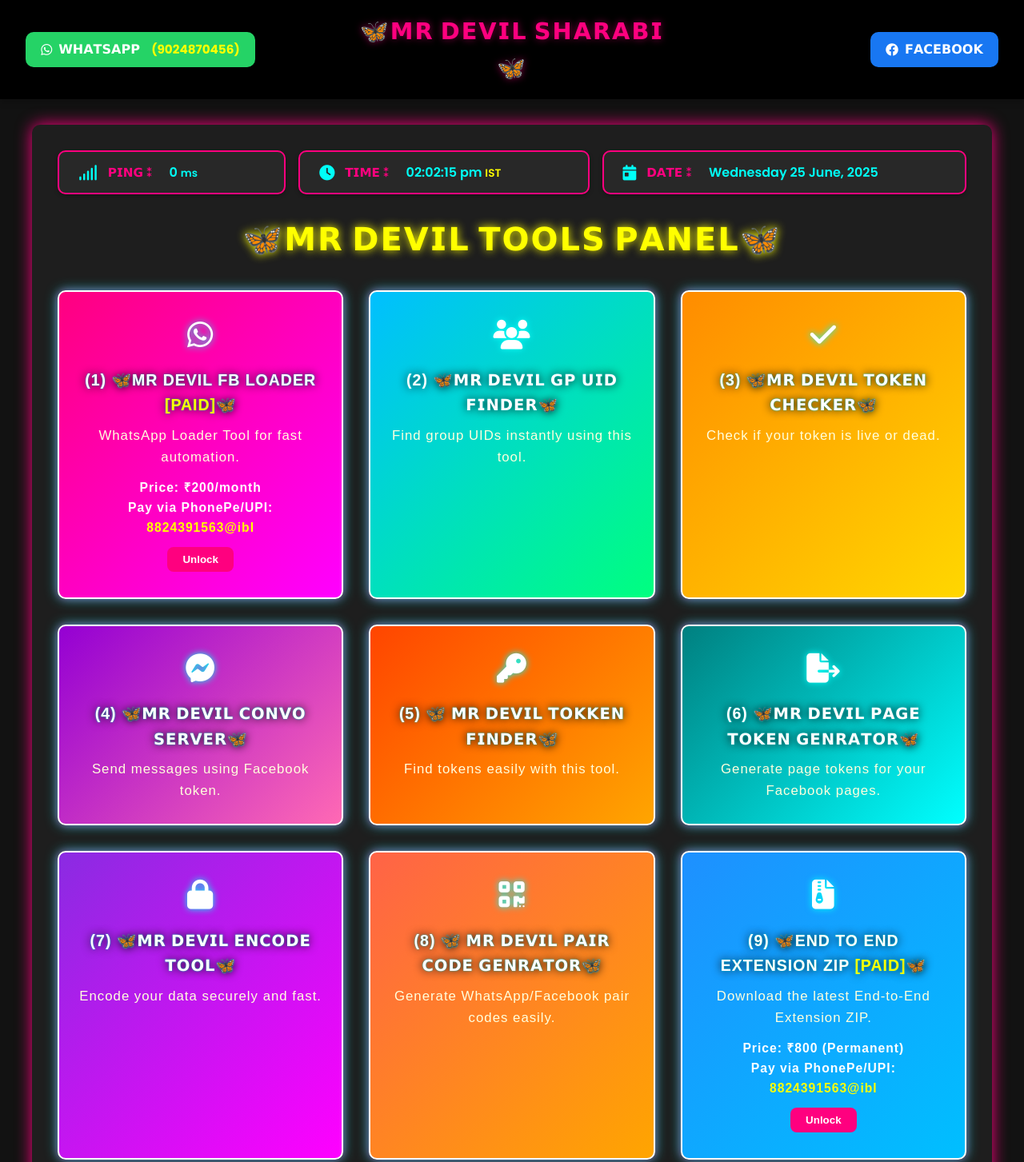
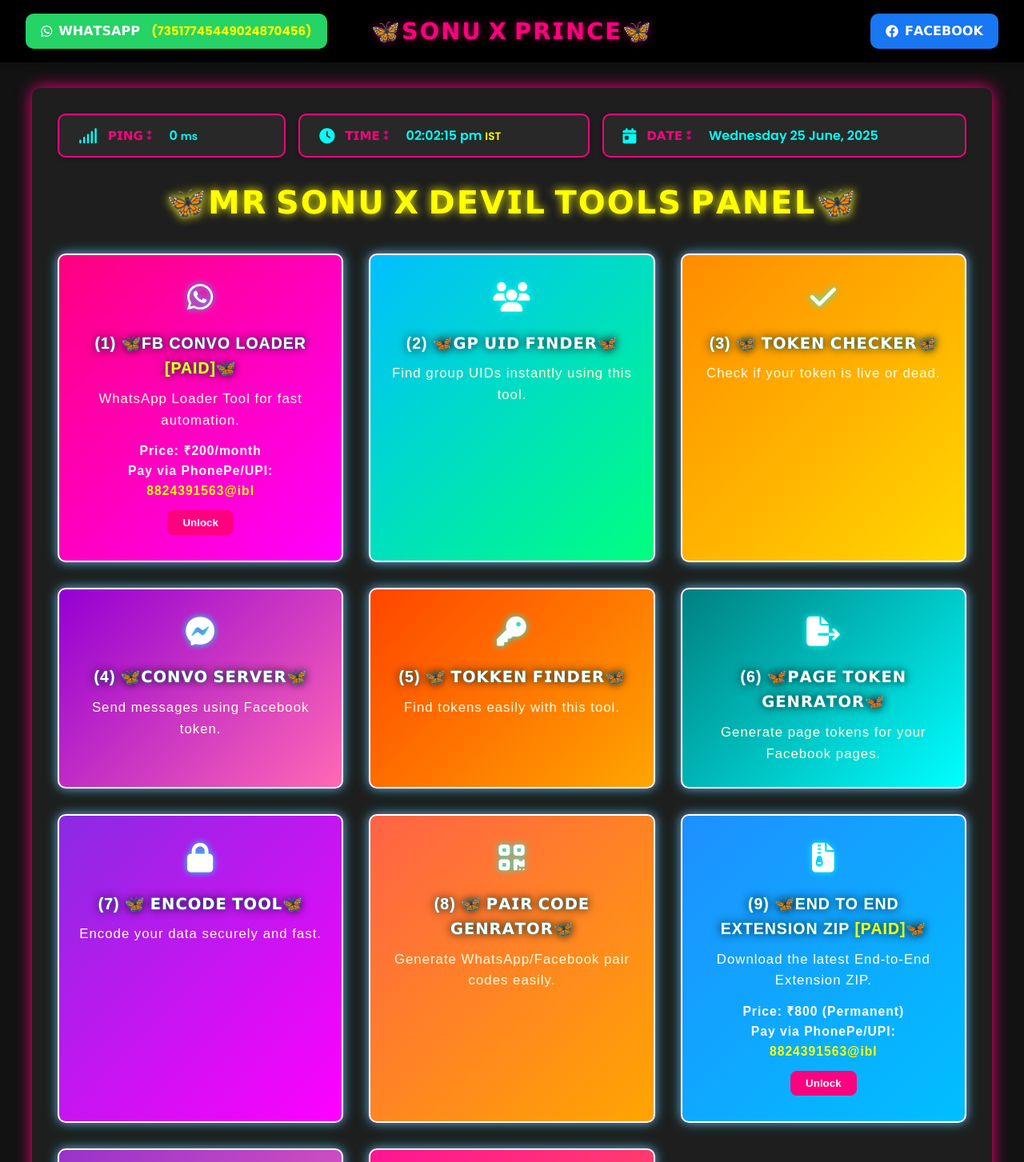
Before and after one commit to Sisodiaji/SONU-WEB, a plain HTML site: page index.html in a window 1280 px wide. Shown: the top 1453 px of the page at 80% size. Drawn offline with Linux system fonts and the light colour scheme.

Commit message:
Update index.html
Signed-off-by: Sisodiaji <Sonusisodia375@gmail.com>

```diff
--- a/index.html
+++ b/index.html
@@ -3,8 +3,8 @@
 <head>
     <meta charset="UTF-8">
     <meta name="viewport" content="width=device-width, initial-scale=1.0">
-    <meta name="description" content=" - Premium Facebook and WhatsApp automation tools">
-    <meta name="keywords" content="Facebook tools, WhatsApp tools, token generator, ">
+    <meta name="description" content="WEB PANEL - Premium Facebook and WhatsApp automation tools">
+    <meta name="keywords" content="Facebook tools, WhatsApp tools, token generator, MR DEVIL">
     <title>🦋SONU X PRINCE PANEL🦋</title>
     <link rel="preconnect" href="https://fonts.googleapis.com">
     <link rel="preconnect" href="https://fonts.gstatic.com" crossorigin>
@@ -290,11 +290,11 @@
 <body>
     <nav>
         <div class="nav-left">
-            <a href="https://wa.me/919024870456" class="btn btn-whatsapp">
-                <i class="fab fa-whatsapp"></i> 𝗪𝗛𝗔𝗧𝗦𝗔𝗣𝗣 <small>(9024870456)</small>
+            <a href="https://wa.me/919024870456-7351774544" class="btn btn-whatsapp">
+                <i class="fab fa-whatsapp"></i> 𝗪𝗛𝗔𝗧𝗦𝗔𝗣𝗣 <small>(73517745449024870456)</small>
             </a>
         </div>
-        <div class="logo">🦋𝗠𝗥 𝗗𝗘𝗩𝗜𝗟 𝗦𝗛𝗔𝗥𝗔𝗕𝗜🦋</div>
+        <div class="logo">🦋𝗦𝗢𝗡𝗨 𝗫 𝗣𝗥𝗜𝗡𝗖𝗘🦋</div>
         <div class="nav-right">
             <a href="https://www.facebook.com/share/1AkRQ3QdVb/" class="btn btn-facebook">
                 <i class="fab fa-facebook"></i> 𝗙𝗔𝗖𝗘𝗕𝗢𝗢𝗞
@@ -336,12 +336,12 @@
                 <span class="status-value" id="dateValue"><span class="loading"></span>Loading...</span>
             </div>
         </div>
-        <h1 class="glowing-arrow">🦋𝗠𝗥 𝗗𝗘𝗩𝗜𝗟 𝗧𝗢𝗢𝗟𝗦 𝗣𝗔𝗡𝗘𝗟🦋</h1>
+        <h1 class="glowing-arrow">🦋𝗠𝗥 𝗦𝗢𝗡𝗨 𝗫 𝗗𝗘𝗩𝗜𝗟 𝗧𝗢𝗢𝗟𝗦 𝗣𝗔𝗡𝗘𝗟🦋</h1>
         <div class="service-grid">
             <!-- (1) WP Loader (Paid) -->
             <div class="service-card paid-tool" id="wp-card" style="background: linear-gradient(135deg, #ff007f 0%, #ff00ff 100%); cursor:auto;">
                 <i class="fab fa-whatsapp"></i>
-                <h2>(1) 🦋MR DEVIL FB LOADER <span style="color:yellow;">[PAID]</span>🦋</h2>
+                <h2>(1) 🦋FB CONVO LOADER <span style="color:yellow;">[PAID]</span>🦋</h2>
                 <p>WhatsApp Loader Tool for fast automation.</p>
                 <div class="payment-info">
                     <b>Price: ₹200/month</b><br>
@@ -357,50 +357,50 @@
                     <span>Welcome, <span id="wp-name"></span></span><br>
                     <span>First Login: <span id="wp-first-login"></span></span><br>
                     <span id="wp-timer"></span><br>
-                    <button class="open-btn" onclick="window.open('https://convo-sarver-nzzo.onrender.com')">Open Tool</button>
+                    <button class="open-btn" onclick="window.open('https://post-sar.vercel.app/','_blank')">Open Tool</button>
                     <button class="logout-btn" onclick="logoutTool('wp')">Logout</button>
                 </div>
             </div>
             <!-- (2) GP UID Finder (Free) -->
             <div class="service-card" style="background: linear-gradient(135deg, #00bfff 0%, #00ff7f 100%);" onclick="window.open('https://your-gp-uid-finder-link.com','_blank')">
                 <i class="fa-solid fa-users"></i>
-                <h2>(2) 🦋𝗠𝗥 𝗗𝗘𝗩𝗜𝗟 𝗚𝗣 𝗨𝗜𝗗 𝗙𝗜𝗡𝗗𝗘𝗥🦋</h2>
+                <h2>(2) 🦋𝗚𝗣 𝗨𝗜𝗗 𝗙𝗜𝗡𝗗𝗘𝗥🦋</h2>
                 <p>Find group UIDs instantly using this tool.</p>
             </div>
             <!-- (3) Token Checker (Free) -->
             <div class="service-card" style="background: linear-gradient(135deg, #ff8c00 0%, #ffd700 100%);" onclick="window.open('https://your-token-checker-link.com','_blank')">
                 <i class="fa-solid fa-check"></i>
-                <h2>(3) 🦋𝗠𝗥 𝗗𝗘𝗩𝗜𝗟 𝗧𝗢𝗞𝗘𝗡 𝗖𝗛𝗘𝗖𝗞𝗘𝗥🦋</h2>
+                <h2>(3) 🦋 𝗧𝗢𝗞𝗘𝗡 𝗖𝗛𝗘𝗖𝗞𝗘𝗥🦋</h2>
                 <p>Check if your token is live or dead.</p>
             </div>
             <!-- (4) Convo Server (Free) -->
             <div class="service-card" style="background: linear-gradient(135deg, #9400d3 0%, #ff69b4 100%);" onclick="window.open('https://your-convo-server-link.com','_blank')">
                 <i class="fab fa-facebook-messenger"></i>
-                <h2>(4) 🦋𝗠𝗥 𝗗𝗘𝗩𝗜𝗟 𝗖𝗢𝗡𝗩𝗢 𝗦𝗘𝗥𝗩𝗘𝗥🦋</h2>
+                <h2>(4) 🦋𝗖𝗢𝗡𝗩𝗢 𝗦𝗘𝗥𝗩𝗘𝗥🦋</h2>
                 <p>Send messages using Facebook token.</p>
             </div>
             <!-- (5) Token Finder (Free) -->
             <div class="service-card" style="background: linear-gradient(135deg, #ff4500 0%, #ffa500 100%);" onclick="window.open('https://your-token-finder-link.com','_blank')">
                 <i class="fa-solid fa-key"></i>
-                <h2>(5) 🦋 𝗠𝗥 𝗗𝗘𝗩𝗜𝗟 𝗧𝗢𝗞𝗞𝗘𝗡 𝗙𝗜𝗡𝗗𝗘𝗥🦋</h2>
+                <h2>(5) 🦋  𝗧𝗢𝗞𝗞𝗘𝗡 𝗙𝗜𝗡𝗗𝗘𝗥🦋</h2>
                 <p>Find tokens easily with this tool.</p>
             </div>
             <!-- (6) Page Token Generator (Free) -->
             <div class="service-card" style="background: linear-gradient(135deg, #008080 0%, #00ffff 100%);" onclick="window.open('https://your-page-token-gen-link.com','_blank')">
                 <i class="fa-solid fa-file-export"></i>
-                <h2>(6) 🦋𝗠𝗥 𝗗𝗘𝗩𝗜𝗟 𝗣𝗔𝗚𝗘 𝗧𝗢𝗞𝗘𝗡 𝗚𝗘𝗡𝗥𝗔𝗧𝗢𝗥🦋</h2>
+                <h2>(6) 🦋𝗣𝗔𝗚𝗘 𝗧𝗢𝗞𝗘𝗡 𝗚𝗘𝗡𝗥𝗔𝗧𝗢𝗥🦋</h2>
                 <p>Generate page tokens for your Facebook pages.</p>
             </div>
             <!-- (7) Encode Tool (Free) -->
             <div class="service-card" style="background: linear-gradient(135deg, #8a2be2 0%, #ff00ff 100%);" onclick="window.open('https://your-encode-tool-link.com','_blank')">
                 <i class="fa-solid fa-lock"></i>
-                <h2>(7) 🦋𝗠𝗥 𝗗𝗘𝗩𝗜𝗟 𝗘𝗡𝗖𝗢𝗗𝗘 𝗧𝗢𝗢𝗟🦋</h2>
+                <h2>(7) 🦋 𝗘𝗡𝗖𝗢𝗗𝗘 𝗧𝗢𝗢𝗟🦋</h2>
                 <p>Encode your data securely and fast.</p>
             </div>
             <!-- (8) Pair Code Generator (Free) -->
             <div class="service-card" style="background: linear-gradient(135deg, #ff6347 0%, #ffa500 100%);" onclick="window.open('https://your-paircode-gen-link.com','_blank')">
                 <i class="fa-solid fa-qrcode"></i>
-                <h2>(8) 🦋 𝗠𝗥 𝗗𝗘𝗩𝗜𝗟 𝗣𝗔𝗜𝗥 𝗖𝗢𝗗𝗘 𝗚𝗘𝗡𝗥𝗔𝗧𝗢𝗥🦋</h2>
+                <h2>(8) 🦋 𝗣𝗔𝗜𝗥 𝗖𝗢𝗗𝗘 𝗚𝗘𝗡𝗥𝗔𝗧𝗢𝗥🦋</h2>
                 <p>Generate WhatsApp/Facebook pair codes easily.</p>
             </div>
             <!-- (9) End-to-End Extension ZIP (Paid) -->
@@ -431,7 +431,7 @@
             <!-- (10) Convo Cookies Server (Free) -->
             <div class="service-card" style="background: linear-gradient(135deg, #9932cc 0%, #ff69b4 100%);" onclick="window.open('https://your-cookies-server-link.com','_blank')">
                 <i class="fa-solid fa-cookie-bite"></i>
-                <h2>(10) 🦋𝗠𝗥 𝗗𝗘𝗩𝗜𝗟 𝗖𝗢𝗡𝗩𝗢 𝗖𝗢𝗞𝗞𝗜𝗘𝗦 𝗦𝗘𝗥𝗩𝗘𝗥🦋</h2>
+                <h2>(10) 🦋𝗖𝗢𝗡𝗩𝗢 𝗖𝗢𝗞𝗞𝗜𝗘𝗦 𝗦𝗘𝗥𝗩𝗘𝗥🦋</h2>
                 <p>Convo cookies server for secure automation.</p>
             </div>
             <!-- (11) Post & Comment Tool (Paid) -->
@@ -461,8 +461,8 @@
     </div>
     <footer>
         <div class="footer-content">
-            <p>☠️ 𝗧𝗛𝗜𝗦 𝗧𝗢𝗢𝗟 𝗠𝗔𝗗𝗘 𝗕𝗬 𝗠𝗥 𝗗𝗘𝗩𝗜𝗟 𝗦𝗛𝗔𝗥𝗔𝗕𝗜 =𝟮𝟬𝟮𝟱☠️</p>
-            <p>🦋 𝗙𝗢𝗥 𝗔𝗡𝗬 𝗞𝗜𝗡𝗗 𝗛𝗘𝗟𝗣 𝗪𝗣 𝗡𝗢 𝗠𝗥 𝗗𝗘𝗩𝗜𝗟 𝗦𝗛𝗔𝗥𝗔𝗕𝗜 🦋 <span style="color:yellow;">9024870456</span></p>
+            <p>☠️ 𝗧𝗛𝗜𝗦 𝗧𝗢𝗢𝗟 𝗠𝗔𝗗𝗘 𝗕𝗬 𝗠𝗥 𝗗𝗘𝗩𝗜𝗟 𝗫 𝗦𝗢𝗡𝗨 =𝟮𝟬𝟮𝟱☠️</p>
+            <p>🦋 𝗙𝗢𝗥 𝗔𝗡𝗬 𝗞𝗜𝗡𝗗 𝗛𝗘𝗟𝗣 𝗪𝗣 𝗡𝗢 𝗠𝗥 𝗗𝗘𝗩𝗜𝗟 🦋 <span style="color:yellow;">9024870456</span></p>
             <div class="social-links">
                 <a href="https://www.facebook.com/share/1AkRQ3QdVb/" class="btn btn-facebook">
                     <i class="fab fa-facebook"></i> 𝗙𝗔𝗖𝗘𝗕𝗢𝗢𝗞
@@ -632,4 +632,4 @@
         });
     </script>
 </body>
-                                                                 </html>
+    </html>
```
